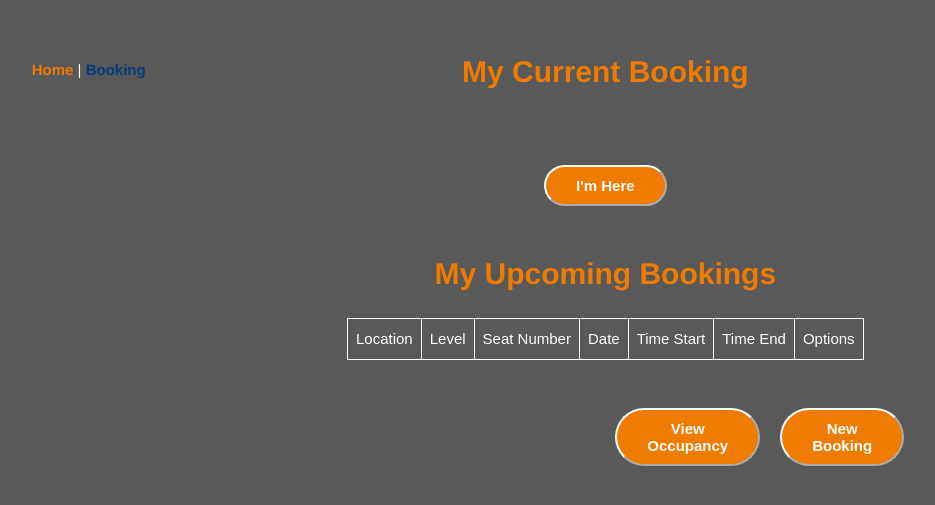
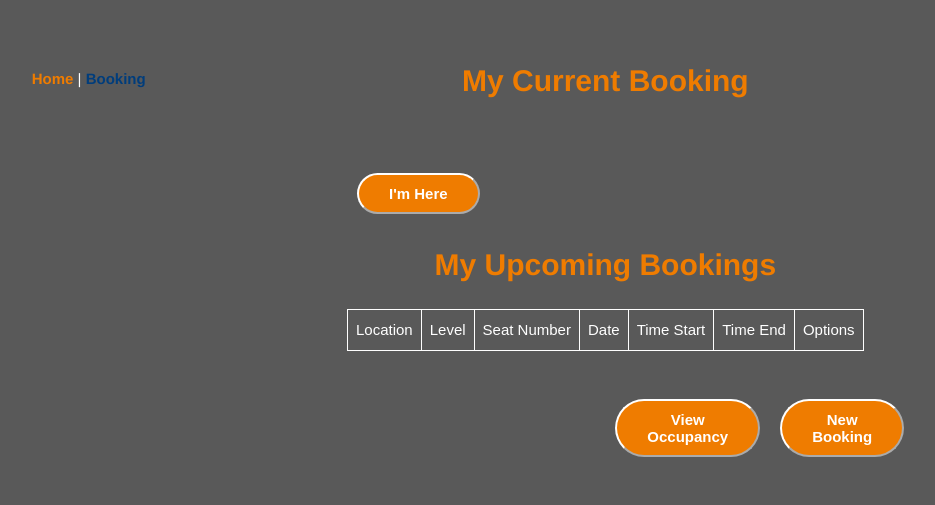
Before and after one commit to BT3103AppDev1/l1-final-project-group-17, a Vue app: page /Home in a window 1280 px wide. Shown: the part 153-658 px from the top of the page, without its empty margins (293-1228 px from the left). Built offline with nearby package versions, Linux system fonts and the light colour scheme.

Commit message:
add margin for form

```diff
--- a/src/components/TheBookingPage.vue
+++ b/src/components/TheBookingPage.vue
@@ -117,11 +117,12 @@ export default {
 <style scoped>
     #myform{
         text-align: left;
+        margin-left: 20px;
     }
 
     .formli{
-    display: inline-block;
-    text-align: left;
+        display: inline-block;
+        text-align: left;
     }
 
     form {
--- a/src/components/TheHomepage.vue
+++ b/src/components/TheHomepage.vue
@@ -108,6 +108,7 @@
         padding-bottom: 10px;
         margin-left: 10px;
         margin-right: 10px;
+        float: left
     }
 
 
```
